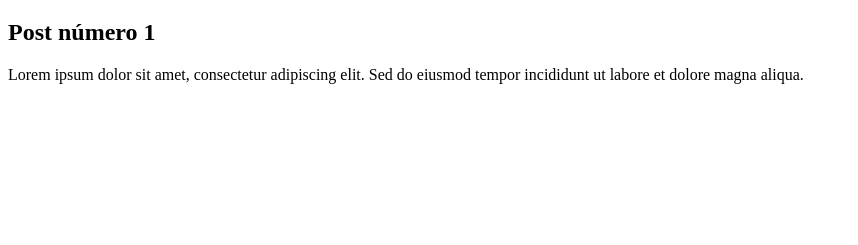
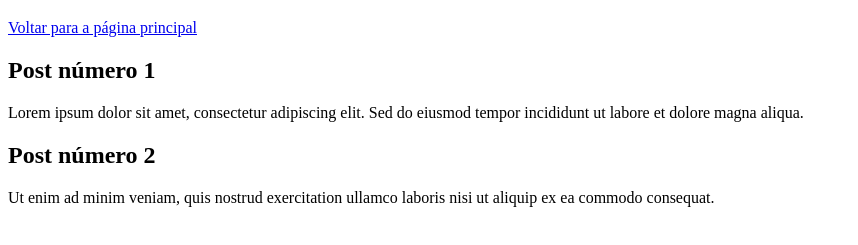
Before and after one commit to marcosrochadeveloper/aulagithub, a plain HTML site: page blog.html in a window 1280 px wide. Shown: the part 61-306 px from the top of the page, without its empty margins (0-858 px from the left). Drawn offline with Linux system fonts and the light colour scheme.

Commit message:
Novos posts adicionados

```diff
--- a/blog.html
+++ b/blog.html
@@ -7,9 +7,13 @@
 </head>
 <body>
     <h1>Blog</h1>
+    <a href="index.html">Voltar para a página principal</a>
 
     <h2>Post número 1</h2>
     <p>Lorem ipsum dolor sit amet, consectetur adipiscing elit. Sed do eiusmod tempor incididunt ut labore et dolore magna aliqua.</p>
 
+    <h2>Post número 2</h2>
+    <p>Ut enim ad minim veniam, quis nostrud exercitation ullamco laboris nisi ut aliquip ex ea commodo consequat.</p>
+
 </body>
 </html>
```
Also changed, not shown: index.html (+1 -0 lines).
